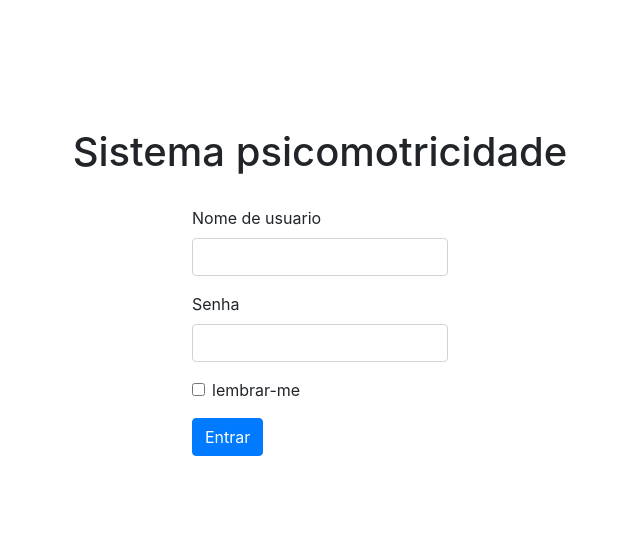
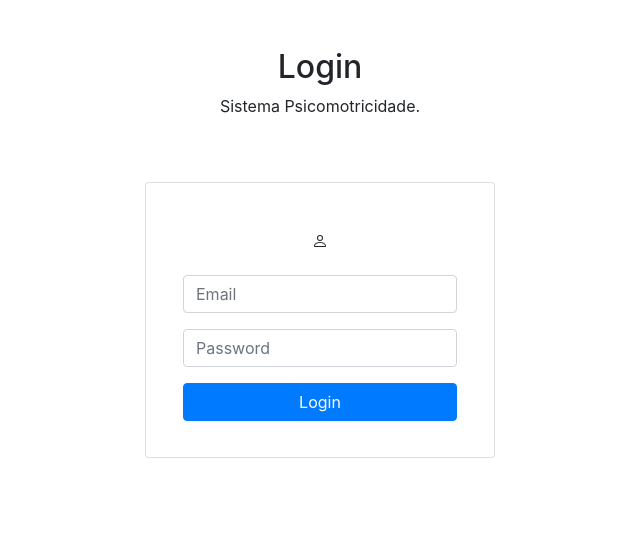
Before and after one commit to PedroMiceli/Sistema-Psicomotricidade, a Django app: page / in a window 1280 px wide. Shown: the top 553 px of the page, without its empty margins (320-960 px from the left). Run offline with Django 4.2, Linux system fonts and the light colour scheme; some libraries are stand-ins or nearby versions.

Commit message:
Update login.html

```diff
--- a/psicomotricidade/paciente/templates/autentica/login.html
+++ b/psicomotricidade/paciente/templates/autentica/login.html
@@ -1,30 +1,36 @@
 <!DOCTYPE html>
 {% load static %}
 <html lang="en">
+
 <head>
+    <meta charset="utf-8">
+    <meta name="viewport" content="width=device-width, initial-scale=1.0, shrink-to-fit=no">
+    <title>login</title>
     <link rel="stylesheet" href="{% static 'css/bootstrap.min.css' %}">
-    <link rel="stylesheet" href="{% static 'css/autentica/login.css' %}">
-    <meta charset="UTF-8">
-    <title>Login</title>
+    <link rel="stylesheet" href="{% static 'css/autentica/Login-Form-Basic-icons.css' %}">
 </head>
+
 <body>
-    <div class="conteudo">
-        <h1 class="h1">Sistema psicomotricidade</h1>
-
-        <form class="form" action="{% url 'login'%}" method="POST">{% csrf_token %}
-          <div class="mb-3">
-            <label for="exampleInputEmail1" class="form-label">Nome de usuario</label>
-            <input type="text" class="form-control" id="exampleInputEmail1" aria-describedby="emailHelp" name="username">
+    <section class="position-relative py-4 py-xl-5">
+        <div class="container">
+            <div class="row mb-5">
+                <div class="col-md-8 col-lg-7 col-xl-6 text-center mx-auto" style="border-width: 0px;">
+                    <h2>Login</h2>
+                    <p class="w-lg-50">Sistema Psicomotricidade.</p>
                 </div>
-          <div class="mb-3">
-            <label for="exampleInputPassword1" class="form-label">Senha</label>
-            <input type="password" class="form-control" id="exampleInputPassword1" name="senha">
             </div>
-          <div class="mb-3 form-check">
-            <input type="checkbox" class="form-check-input" id="exampleCheck1">
-            <label class="form-check-label" for="exampleCheck1">lembrar-me</label>
-          </div>
-          <button type="submit" class="btn btn-primary">Entrar</button>
+            <div class="row d-flex justify-content-center">
+                <div class="col-md-6 col-xl-4">
+                    <div class="card mb-5">
+                        <div class="card-body d-flex flex-column align-items-center" style="color: var(--bs-card-bg);background: var(--bs-card-bg);box-shadow: 2px 2px 3px 3px var(--bs-gray-400);">
+                            <div class="bs-icon-xl bs-icon-circle bs-icon-primary bs-icon my-4"><svg xmlns="http://www.w3.org/2000/svg" width="1em" height="1em" fill="currentColor" viewBox="0 0 16 16" class="bi bi-person">
+                                    <path d="M8 8a3 3 0 1 0 0-6 3 3 0 0 0 0 6zm2-3a2 2 0 1 1-4 0 2 2 0 0 1 4 0zm4 8c0 1-1 1-1 1H3s-1 0-1-1 1-4 6-4 6 3 6 4zm-1-.004c-.001-.246-.154-.986-.832-1.664C11.516 10.68 10.289 10 8 10c-2.29 0-3.516.68-4.168 1.332-.678.678-.83 1.418-.832 1.664h10z"></path>
+                                </svg></div>
+                            <form class="text-center" action="{% url 'login'%}" method="post">{% csrf_token %}
+                                <div class="mb-3"><input class="form-control" type="text" name="username" placeholder="Email"></div>
+                                <div class="mb-3"><input class="form-control" type="password" name="senha" placeholder="Password"></div>
+                                <div class="mb-3"><button class="btn btn-primary d-block w-100" type="submit">Login</button></div>
+                            </form>
                             <div class="erro">
                                 {% if messages %}
                                     {% for message in messages %}
@@ -32,9 +38,13 @@
                                     {% endfor %}
                                 {% endif %}
                             </div>
-        </form>
+                        </div>
+                    </div>
+                </div>
+            </div>
+        </div>
+    </section>
+    <script src="assets/bootstrap/js/bootstrap.min.js"></script>
+</body>
 
-    </div>
-
-</body>
 </html>
```
Lines whose indentation alone changed are shown as unchanged.
